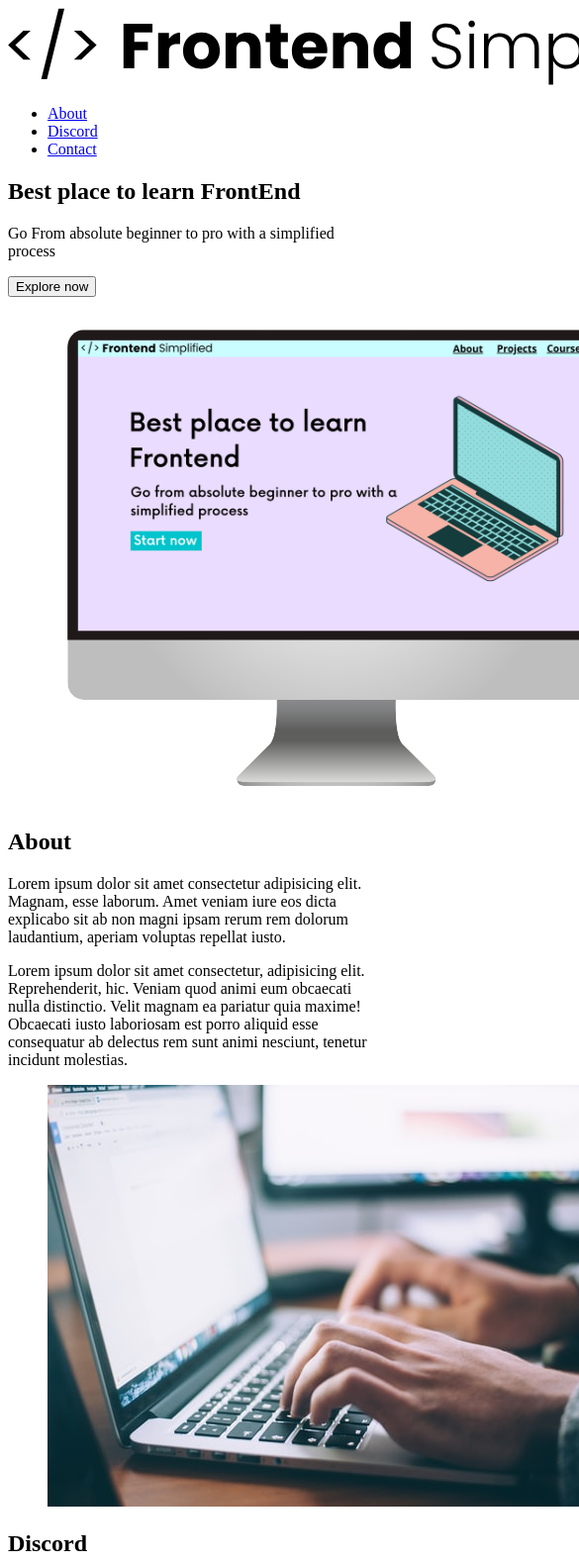
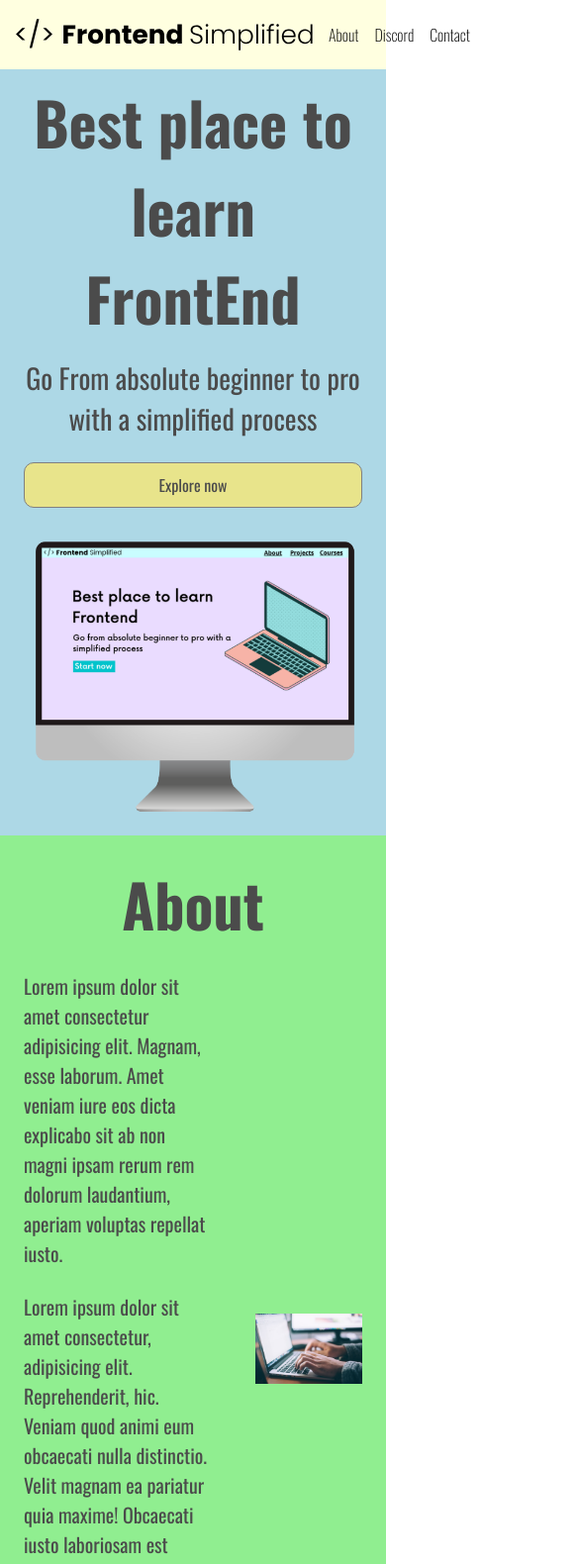
Before and after one commit to GarryAmasia/first-flexbox-project, a plain HTML site: page index.html in a window 390 px wide. Shown: the top 1580 px of the page at 99% size, 585 px wide, since content can reach past the window. Drawn offline with nearby package versions, Linux system fonts and the light colour scheme.

Commit message:
header responsive done

```diff
--- a/index.html
+++ b/index.html
@@ -4,12 +4,19 @@
     <meta charset="UTF-8" />
     <meta http-equiv="X-UA-Compatible" content="IE=edge" />
     <meta name="viewport" content="width=device-width, initial-scale=1.0" />
+    <link rel="stylesheet" href="style.css" />
+    <link rel="preconnect" href="https://fonts.googleapis.com" />
+    <link rel="preconnect" href="https://fonts.gstatic.com" crossorigin />
+    <link
+      href="https://fonts.googleapis.com/css2?family=Oswald:wght@200;300;400;500;600;700&display=swap"
+      rel="stylesheet"
+    />
     <title>Flexbox</title>
   </head>
   <body>
     <section>
       <nav>
-        <img src="./assets/FES.svg" alt="" />
+        <img src="./assets/FES.svg" class="logo" alt="" />
         <ul>
           <li><a href="#About">About</a></li>
           <li><a href="#Discord">Discord</a></li>
@@ -17,56 +24,69 @@
         </ul>
       </nav>
       <header>
-        <div>
+        <div class="condition">
+          <div class="home__description">
             <h1>Best place to learn FrontEnd</h1>
-          <p>Go From absolute beginner to pro with a simplified process</p>
+            <p class="subheader">
+              Go From absolute beginner to pro with a simplified process
+            </p>
             <button>Explore now</button>
           </div>
           <figure>
             <img src="./assets/laptop.png" alt="" />
           </figure>
+        </div>
       </header>
     </section>
     <main>
       <section id="About">
         <h2>About</h2>
-        <div>
-          <p>
+        <div class="condition">
+          <div class="section__description">
+            <div class="section__description--wrapper">
+              <p class="section__description--para">
                 Lorem ipsum dolor sit amet consectetur adipisicing elit. Magnam,
-            esse laborum. Amet veniam iure eos dicta explicabo sit ab non magni
-            ipsam rerum rem dolorum laudantium, aperiam voluptas repellat iusto.
+                esse laborum. Amet veniam iure eos dicta explicabo sit ab non
+                magni ipsam rerum rem dolorum laudantium, aperiam voluptas
+                repellat iusto.
               </p>
-          <p>
+              <p class="section__description--para">
                 Lorem ipsum dolor sit amet consectetur, adipisicing elit.
                 Reprehenderit, hic. Veniam quod animi eum obcaecati nulla
-            distinctio. Velit magnam ea pariatur quia maxime! Obcaecati iusto
-            laboriosam est porro aliquid esse consequatur ab delectus rem sunt
-            animi nesciunt, tenetur incidunt molestias.
+                distinctio. Velit magnam ea pariatur quia maxime! Obcaecati
+                iusto laboriosam est porro aliquid esse consequatur ab delectus
+                rem sunt animi nesciunt, tenetur incidunt molestias.
               </p>
             </div>
-        <figure>
+            <figure class="about__img--wrapper">
               <img src="./assets/about.jpg" alt="" />
             </figure>
+          </div>
+        </div>
       </section>
       <section id="Discord">
         <h2>Discord</h2>
-        <figure>
+        <div class="condition">
+          <div class="section__description">
+            <figure class="about__img--wrapper">
               <img src="./assets/discord.png" alt="" />
             </figure>
-        <div>
-          <p>
-            Lorem ipsum dolor sit amet, consectetur adipisicing elit. Mollitia a
-            doloribus numquam laudantium, vel repudiandae, sunt quas iusto eaque
-            corrupti at, vitae obcaecati maxime eligendi incidunt quae! Dolores,
-            nostrum aliquam.
+            <div class="section__description--wrapper">
+              <p class="section__description--para">
+                Lorem ipsum dolor sit amet, consectetur adipisicing elit.
+                Mollitia a doloribus numquam laudantium, vel repudiandae, sunt
+                quas iusto eaque corrupti at, vitae obcaecati maxime eligendi
+                incidunt quae! Dolores, nostrum aliquam.
               </p>
-          <p>
-            Lorem ipsum dolor sit amet consectetur adipisicing elit. Totam, nisi
-            aliquid accusamus harum nulla optio! Blanditiis, eveniet natus eum,
-            magni enim excepturi possimus neque explicabo, laudantium
-            repellendus in unde porro harum a. Amet alias repellendus illum aut.
-            Expedita, illum eos.
+              <p class="section__description--para">
+                Lorem ipsum dolor sit amet consectetur adipisicing elit. Totam,
+                nisi aliquid accusamus harum nulla optio! Blanditiis, eveniet
+                natus eum, magni enim excepturi possimus neque explicabo,
+                laudantium repellendus in unde porro harum a. Amet alias
+                repellendus illum aut. Expedita, illum eos.
               </p>
+            </div>
+          </div>
         </div>
       </section>
       <section id="Contact">
@@ -81,14 +101,14 @@
       </section>
     </main>
     <footer>
-      <img src="./assets/FES.svg" alt="" />
-      <div>
-        <a href="#About">About</a>
-        <a href="#Discord">Discord</a>
-        <a href="#Contact">Contact</a>
-        <a href="#">Course</a>
-        <p>@Copyright Frontend Simplified</p>
+      <img class="footer__logo" src="./assets/FES.svg" alt="" />
+      <div class="footer__links">
+        <a class="footer__link" href="#About">About</a>
+        <a class="footer__link" href="#Discord">Discord</a>
+        <a class="footer__link" href="#Contact">Contact</a>
+        <a class="footer__link" href="#">Course</a>
       </div>
+      <p>Copyright Frontend Simplified</p>
     </footer>
   </body>
 </html>
--- /dev/null
+++ b/style.css
@@ -0,0 +1,193 @@
+* {
+  padding: 0;
+  margin: 0;
+  box-sizing: border-box;
+  font-family: "Oswald", sans-serif;
+  /* font-family: "Roboto", sans-serif; */
+  color: rgb(75, 75, 75);
+}
+/* ======================NAVIGATION====================== */
+a {
+  text-decoration: none;
+  color: black;
+  font-weight: lighter;
+}
+
+nav {
+  height: 70px;
+  display: flex;
+  justify-content: space-between;
+  padding: 0 16px;
+  background-color: lightyellow;
+}
+
+.logo {
+  width: 300px;
+  /* background-color: blue; */
+}
+
+ul {
+  display: flex;
+  align-items: center;
+  /* background-color: lightyellow; */
+}
+
+li {
+  list-style-type: none;
+  padding-left: 16px;
+}
+
+/* ======================HEADER====================== */
+header {
+  background-color: lightblue;
+  height: calc(100vh - 70px);
+  padding: 24px;
+  display: flex;
+  justify-content: center;
+  align-items: center;
+}
+
+h1 {
+  font-size: 72px;
+}
+
+.subheader {
+  font-size: 36px;
+  margin: 16px 0 24px 0;
+}
+
+button {
+  background-color: rgb(232, 228, 139);
+  padding: 10px 16px;
+  font-size: 16px;
+  border-radius: 10px;
+  border: 1px solid grey;
+  cursor: pointer;
+}
+
+.condition {
+  width: 100%;
+  max-width: 1100px;
+  display: flex;
+  justify-content: center;
+  align-items: center;
+  /* background-color: blue; */
+  margin: 0 auto;
+}
+
+/* ======================MAIN====================== */
+
+#About,
+#Discord,
+#Contact {
+  padding: 24px 0;
+  background-color: lightgreen;
+}
+
+h2 {
+  text-align: center;
+  font-size: 60px;
+  margin-bottom: 24px;
+}
+
+.section__description {
+  display: flex;
+  justify-content: center;
+  align-items: center;
+}
+
+.about__img--wrapper {
+  width: 40%;
+  /* height: 400px; */
+  padding: 0 24px;
+}
+
+img {
+  width: 100%;
+  /* height: 100%; */
+}
+
+.section__description--wrapper {
+  width: 60%;
+  padding: 0 24px;
+}
+.section__description--para {
+  font-size: 20px;
+  line-height: 1.5;
+  margin-bottom: 24px;
+}
+
+/* ======================DISCORD====================== */
+
+#Discord {
+  background-color: lightpink;
+}
+
+/* ======================CONTACT====================== */
+
+#Contact {
+  background-color: lightsteelblue;
+}
+
+form {
+  width: 100%;
+  max-width: 600px;
+  display: flex;
+  flex-direction: column;
+  /* background-color: red; */
+  margin: 0 auto;
+}
+
+input,
+textarea {
+  margin-bottom: 24px;
+  font-size: 24px;
+  padding: 6px 12px;
+}
+
+/* ======================FOOTER====================== */
+
+footer {
+  background-color: lightseagreen;
+  display: flex;
+  flex-direction: column;
+  align-items: center;
+}
+
+.footer__logo {
+  max-width: 480px;
+  margin-bottom: 16px;
+}
+
+.footer__links {
+  margin-bottom: 32px;
+}
+
+.footer__link {
+  padding: 0 16px;
+}
+
+/* ======================MEDIA QUERY====================== */
+
+/* small phone,tablets,large smart phone */
+@media (max-width: 728px) {
+  .condition {
+    flex-direction: column;
+  }
+
+  .home__description {
+    margin-bottom: 24px;
+    display: flex;
+    flex-direction: column;
+  }
+
+  h1 {
+    text-align: center;
+    font-size: 60px;
+  }
+
+  .subheader {
+    text-align: center;
+    font-size: 28px;
+  }
+}
```
Lines whose indentation alone changed are shown as unchanged.
